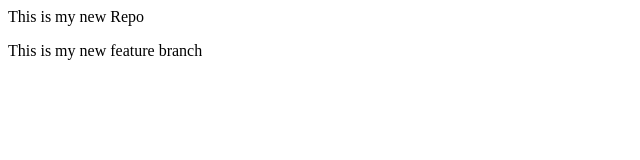
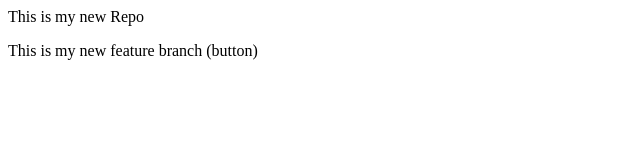
Before and after one commit to Mayuri-glith/localrepo, a plain HTML site: page index.html in a window 1280 px wide. Shown: the full height of the page, 0-640 px from the left. Drawn offline with Linux system fonts and the light colour scheme.

```diff
--- a/index.html
+++ b/index.html
@@ -1,2 +1,2 @@
 <p>This is my new Repo</p>
-<p>This is my new feature branch</p>
+<p>This is my new feature branch (button)</p>
```
